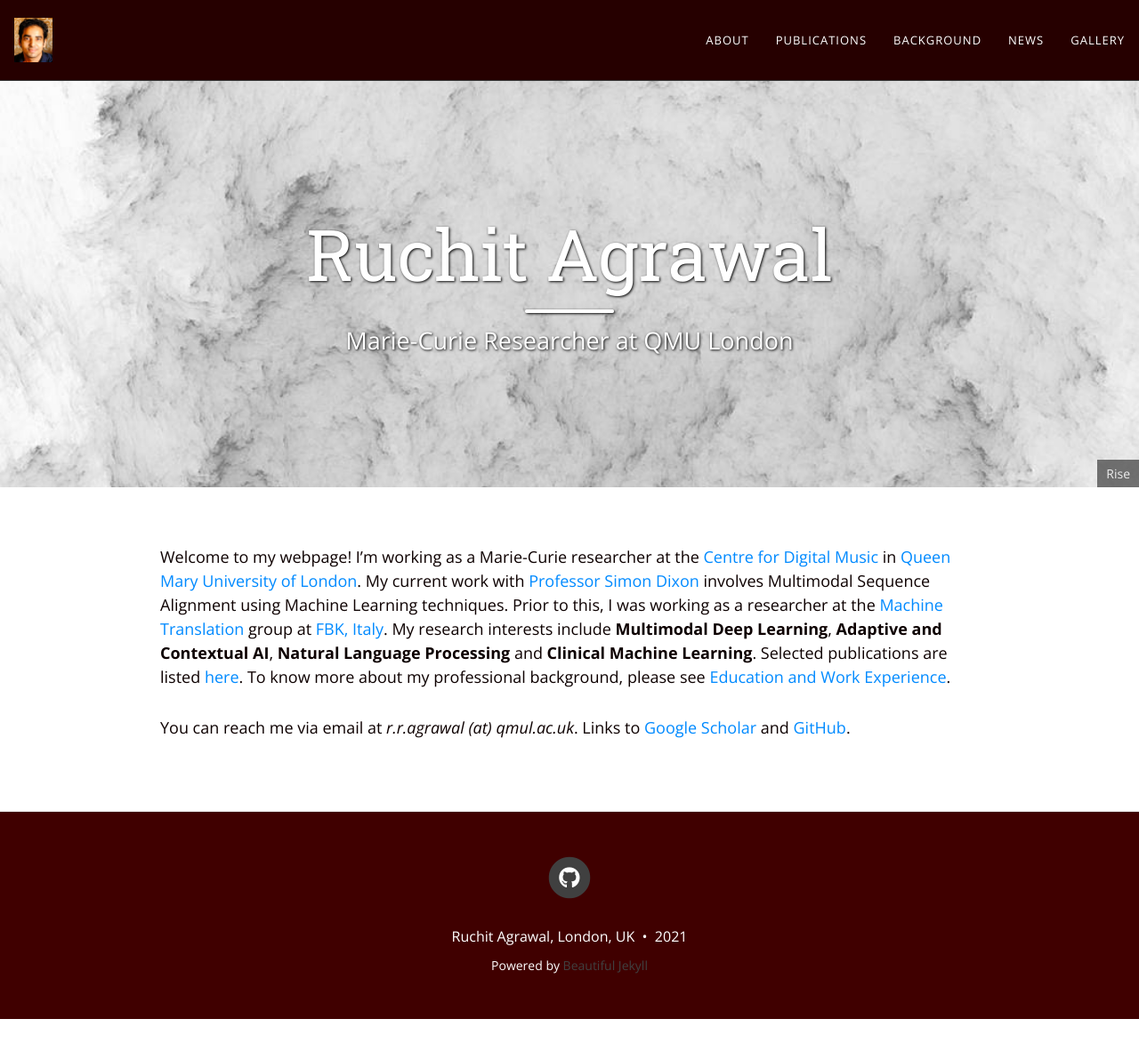
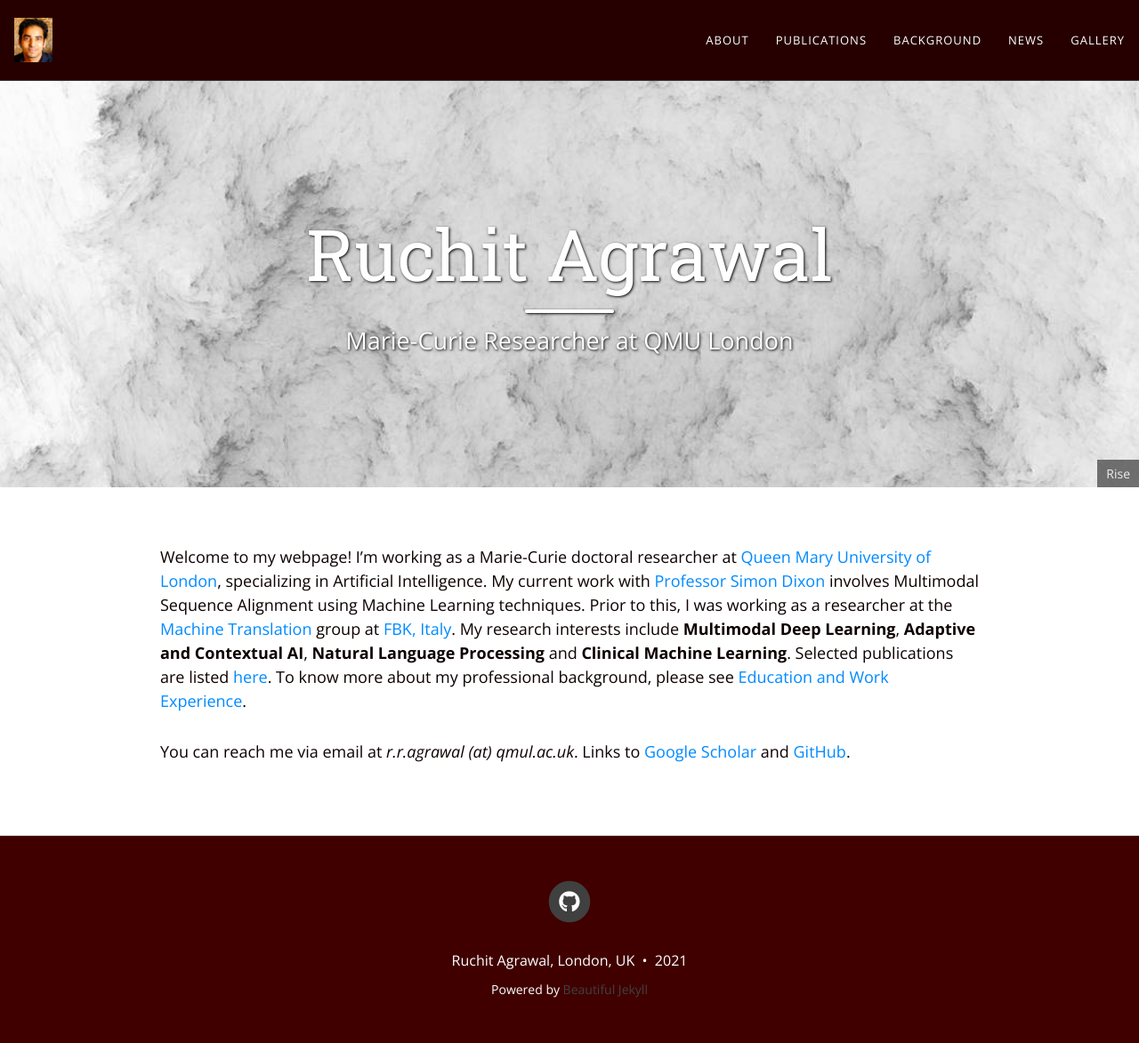
Before and after one commit to rragrawal/rragrawal.github.io, a Jekyll site: the page built from index.md, in a window 1280 px wide and 1173 px high. Shown: the whole window at 89% size. Built offline with Jekyll 4.4.1, drawn with Linux system fonts in a browser that asks for light colours; nearby versions of some CDN libraries.

Commit message:
Update index.md

```diff
--- a/index.md
+++ b/index.md
@@ -7,6 +7,6 @@ cover-img:
   - "/img/bg/bg.jpg" : Rise
 ---
 
-Welcome to my webpage! I'm working as a Marie-Curie researcher at the [Centre for Digital Music](https://c4dm.eecs.qmul.ac.uk/) in [Queen Mary University of London](https://www.qmul.ac.uk/). My current work with [Professor Simon Dixon](http://www.eecs.qmul.ac.uk/~simond/) involves Multimodal Sequence Alignment using Machine Learning techniques. Prior to this, I was working as a researcher at the [Machine Translation](https://ict.fbk.eu/units/hlt-mt/) group at [FBK, Italy](https://www.fbk.eu/en/). My research interests include **Multimodal Deep Learning**, **Adaptive and Contextual AI**, **Natural Language Processing** and **Clinical Machine Learning**. Selected publications are listed [here](/publications). To know more about my professional background, please see [Education and Work Experience](/background).
+Welcome to my webpage! I'm working as a Marie-Curie doctoral researcher at [Queen Mary University of London](https://www.qmul.ac.uk/), specializing in Artificial Intelligence. My current work with [Professor Simon Dixon](http://www.eecs.qmul.ac.uk/~simond/) involves Multimodal Sequence Alignment using Machine Learning techniques. Prior to this, I was working as a researcher at the [Machine Translation](https://ict.fbk.eu/units/hlt-mt/) group at [FBK, Italy](https://www.fbk.eu/en/). My research interests include **Multimodal Deep Learning**, **Adaptive and Contextual AI**, **Natural Language Processing** and **Clinical Machine Learning**. Selected publications are listed [here](/publications). To know more about my professional background, please see [Education and Work Experience](/background).
 
 You can reach me via email at _r.r.agrawal (at) qmul.ac.uk_. Links to [Google Scholar](https://scholar.google.com/citations?user=2txekSkAAAAJ&hl=en) and [GitHub](https://github.com/rragrawal).
```
